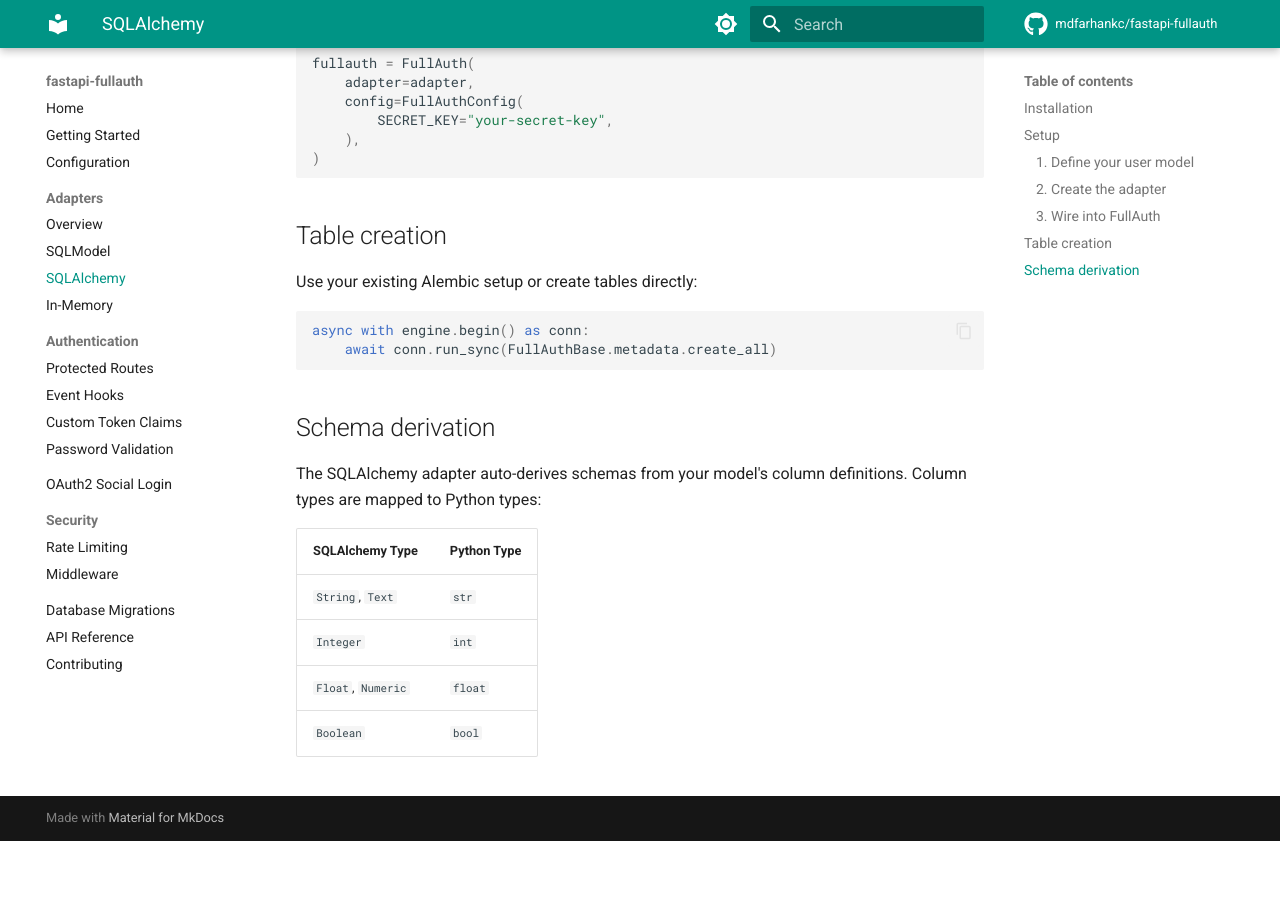
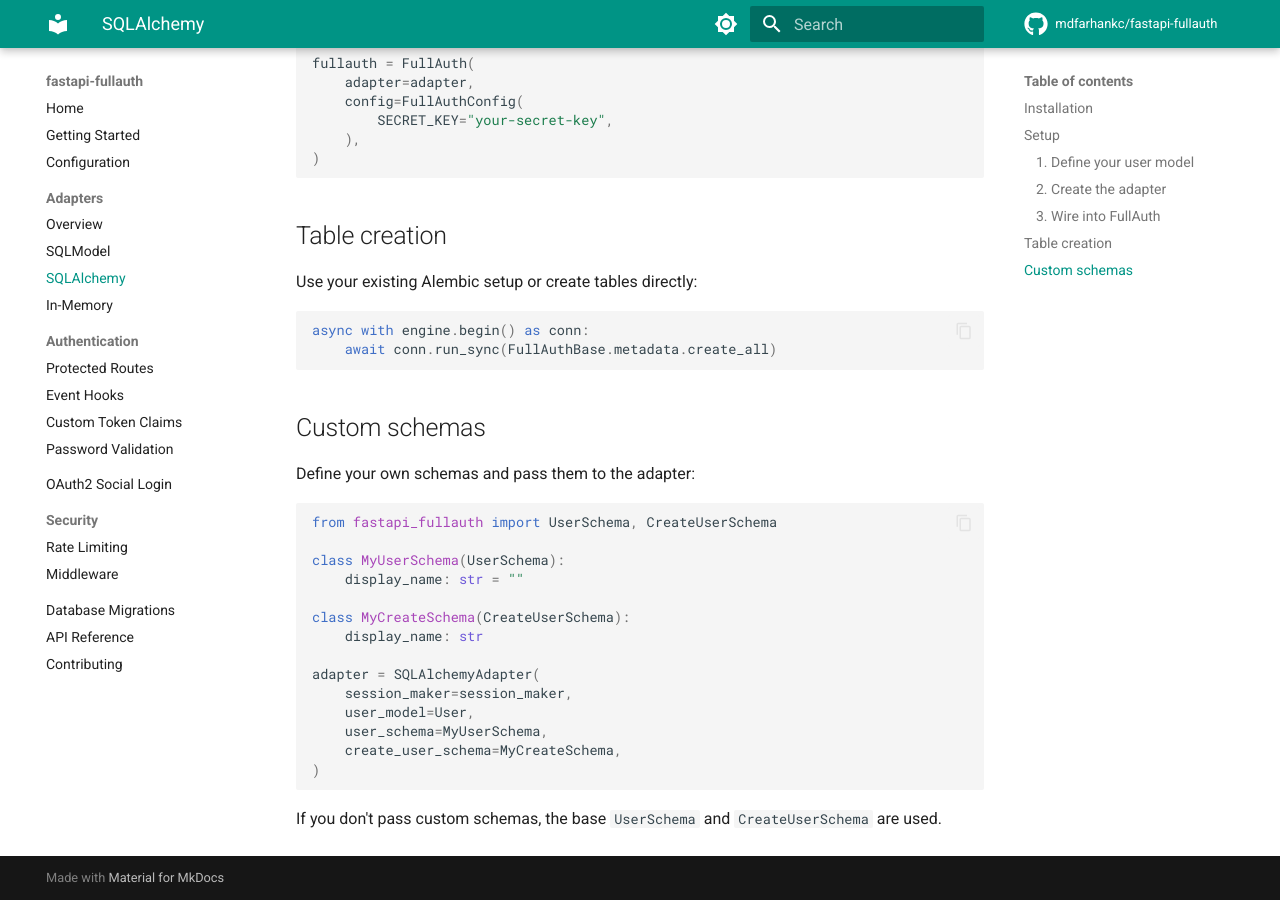
Before and after one commit to mdfarhankc/fastapi-fullauth, an MkDocs documentation site: the page built from docs/adapters/sqlalchemy.md, in a window 1280 px wide and 900 px high, scrolled down 1152 px. Built offline with MkDocs 1.6.1 and Material for MkDocs 9.7.7, drawn with Linux system fonts in a browser that asks for light colours; comment, search, counter and statistics services are not loaded; before the commit the page ends 1993 px from its top, so only the background shows below that.

Commit message:
update docs for generic types, composable routers, typed dependencies
- replace auto-derived schema references with explicit custom schema examples
- add composable router docs to README, getting-started, index
- add typed dependency factories to dependencies docs
- update adapter docs with custom schema examples
- match docs hero to README centered layout

````diff
--- a/docs/adapters/sqlalchemy.md
+++ b/docs/adapters/sqlalchemy.md
@@ -66,13 +66,25 @@
     await conn.run_sync(FullAuthBase.metadata.create_all)
 ```
 
-## Schema derivation
+## Custom schemas
 
-The SQLAlchemy adapter auto-derives schemas from your model's column definitions. Column types are mapped to Python types:
+Define your own schemas and pass them to the adapter:
 
-| SQLAlchemy Type | Python Type |
-|-----------------|-------------|
-| `String`, `Text` | `str` |
-| `Integer` | `int` |
-| `Float`, `Numeric` | `float` |
-| `Boolean` | `bool` |
+```python
+from fastapi_fullauth import UserSchema, CreateUserSchema
+
+class MyUserSchema(UserSchema):
+    display_name: str = ""
+
+class MyCreateSchema(CreateUserSchema):
+    display_name: str
+
+adapter = SQLAlchemyAdapter(
+    session_maker=session_maker,
+    user_model=User,
+    user_schema=MyUserSchema,
+    create_user_schema=MyCreateSchema,
+)
+```
+
+If you don't pass custom schemas, the base `UserSchema` and `CreateUserSchema` are used.
````
Also changed, not shown: README.md (+56 -6 lines), docs/adapters/sqlmodel.md (+11 -6 lines), docs/auth/dependencies.md (+25 -0 lines), docs/getting-started.md (+22 -1 lines), docs/index.md (+26 -2 lines).
